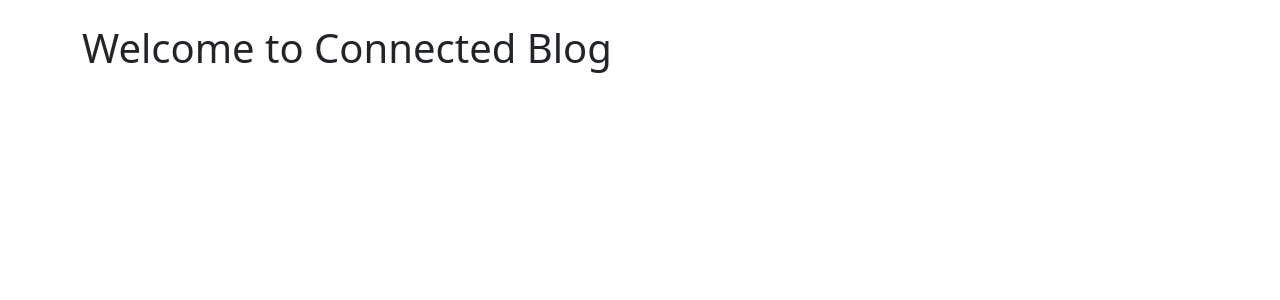
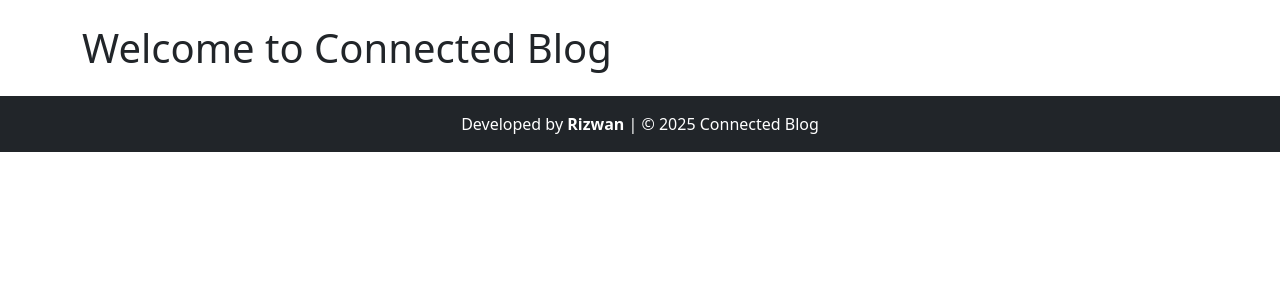
Before and after one commit to rizwansammo/connected, a Django app: page / in a window 1280 px wide. Shown: the part 56-356 px from the top of the page. Run offline with Django 5.2, Linux system fonts and the light colour scheme; data that the repository does not hold is empty.

Commit message:
Added Footer

```diff
--- a/blog/templates/blog/base.html
+++ b/blog/templates/blog/base.html
@@ -29,5 +29,11 @@
         {% block content %}
         {% endblock %}
     </div>
+    <footer class="bg-dark text-white text-center py-3 mt-4">
+        <div class="container">
+            <p class="mb-0">Developed by <strong>Rizwan</strong> | © 2025 Connected Blog</p>
+        </div>
+    </footer>
+
 </body>
 </html>
```
